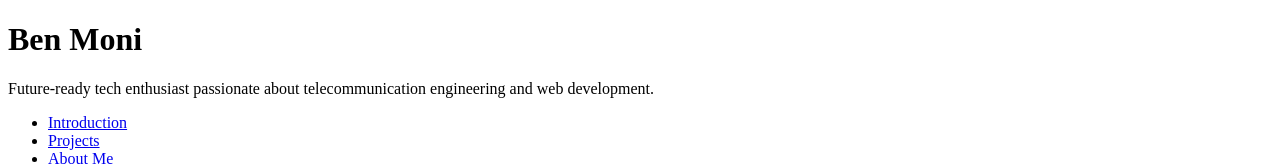
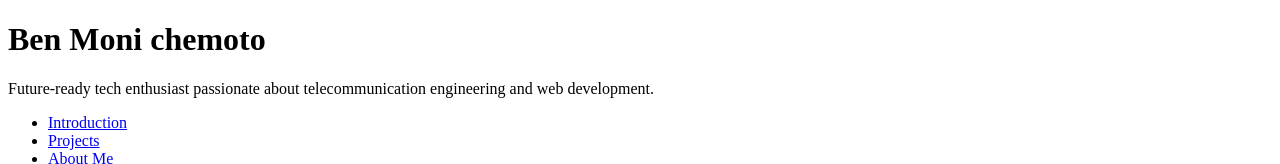
Before and after one commit to BenMoni-code/alx_html_css, a plain HTML site: page portfolio/portfolio/index.html in a window 1280 px wide. Shown: the top 164 px of the page. Drawn offline with Linux system fonts and the light colour scheme.

Commit message:
Merged local changes with remote and updated portfolio

```diff
--- a/portfolio/portfolio/index.html
+++ b/portfolio/portfolio/index.html
@@ -8,7 +8,7 @@
 
   <!-- Header -->
   <header>
-    <h1>Ben Moni </h1>
+    <h1>Ben Moni chemoto</h1>
     <p>Future-ready tech enthusiast passionate about telecommunication engineering and web development.</p>
   </header>
 
```
